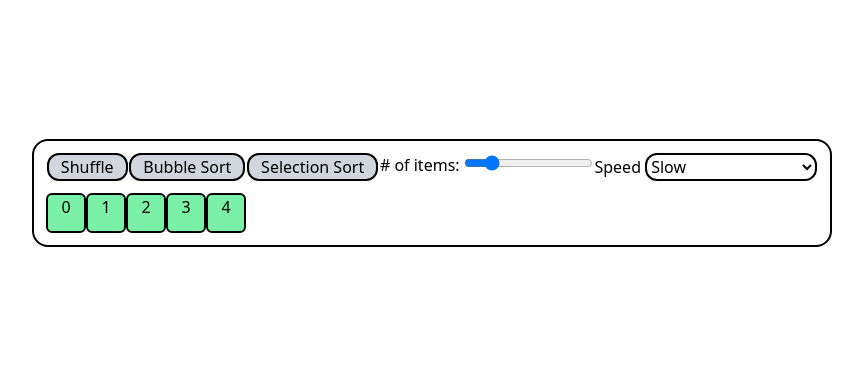
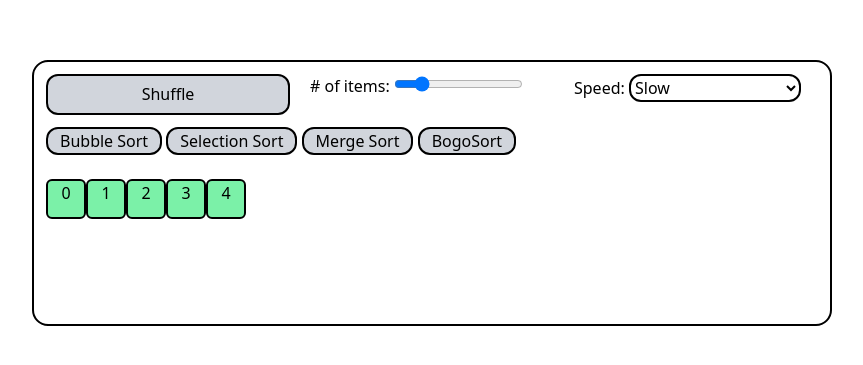
Before and after one commit to CaseyMasonek/sorting-algs, a SvelteKit app: page / in a window 1280 px wide. Shown: the part 207-572 px from the top of the page, without its empty margins (208-1071 px from the left). Built offline with nearby package versions, Linux system fonts and the light colour scheme.

Commit message:
Add merge sort and bogo sort

```diff
--- a/src/routes/+page.svelte
+++ b/src/routes/+page.svelte
@@ -6,6 +6,8 @@
 	let size = $state(5);
 	let items = $state(genList(5));
 	let delay = $state(1000);
+
+	type Item = { value: number; selected: boolean; special: boolean };
 
 	/**
 	 * Generate an empty list with n items to be sorted
@@ -26,6 +28,28 @@
 	$effect(() => {
 		changeSize(size);
 	});
+
+	async function bogoSort() {
+		shuffle()
+
+		await sleep(delay)
+
+		let shouldBogosort = false
+
+		for (const item of items.slice(0,-1)) {
+			const idx = items.indexOf(item)
+			const nextItem = items[idx + 1]
+
+			if (item.value > nextItem.value) {
+				shouldBogosort = true
+				break
+			}
+		}
+
+		if (shouldBogosort) {
+			bogoSort()
+		}
+	}
 
 	/**
 	 * Randomize the order of the list
@@ -74,7 +98,7 @@
 		}
 	}
 
-	function splitArray(arrays: any[][]) {
+	function splitArray(arrays: Item[][]) {
 		let newArrays = [];
 
 		for (const arr of arrays) {
@@ -92,90 +116,195 @@
 		return newArrays;
 	}
 
-	async function quickSort() {
-		let itemsArray = [items];
+	let mergeSortArrays = $state([]);
+	$inspect(mergeSortArrays);
 
-		let sorted = false;
+	async function mergeSort(array: Item[]): Promise<Item[]> {
+		if (array.length <= 1) return array;
 
-		while (!sorted) {
-			sorted = true;
-
-			for (let arr of itemsArray) {
-				let pivot = arr[0];
-				pivot.special = true;
-
-				if (arr.length > 1) sorted = false;
-
-				console.log('pivot:', $state.snapshot(pivot));
-
-				for (let item of arr) {
-					console.log('comparing:', $state.snapshot(pivot), $state.snapshot(item));
-					if (item == pivot) continue;
-
-					item.selected = true;
+		const midpoint = Math.floor(array.length / 2);
+		const left = array.slice(0, midpoint);
+		const right = array.slice(midpoint);
 
 		await sleep(delay);
 
-					if (item.value < pivot.value) {
-						console.log('swap!');
+		console.log('lengths?', left.length, right.length);
 
-						const itemIdx = arr.indexOf(item);
-						const insertIdx = arr.indexOf(pivot);
+		const sortedLeft = await mergeSort(left);
+		const sortedRight = await mergeSort(right);
 
-						arr.splice(itemIdx, 1);
-						arr.splice(insertIdx, 0, item);
+		console.log('lengths!', left.length, right.length);
 
-						items = itemsArray.flatMap((m) => m);
+		mergeSortArrays.splice(0, 1);
+		return await merge(sortedLeft, sortedRight);
+	}
+
+	let leftState = $state<Item[]>([]);
+	let rightState = $state<Item[]>([]);
+	let result = $state<Item[]>([]);
+
+	async function merge(left: Item[], right: Item[]) {
+		result = [];
+
+		leftState = left;
+		rightState = right;
+
+		while (left.length > 0 && right.length > 0) {
+			console.log('now we have left:', left.length, 'and right:', right.length);
+			console.log('comparing', left[0].value, right[0].value);
+
+			left[0].selected = true;
+			right[0].selected = true;
 
 			await sleep(delay);
-					} else console.log('dont swap');
 
-					item.selected = false;
+			left[0].selected = false;
+			right[0].selected = false;
+
+			if (left[0].value < right[0].value) {
+				result.push(left[0]);
+				left.splice(0, 1);
+			} else {
+				result.push(right[0]);
+				right.splice(0, 1);
+			}
 		}
 
-				pivot.special = false;
+		while (left.length > 0) {
+			await sleep(delay)
+			result.push(left[0]);
+			left.splice(0, 1);
+		}
+		while (right.length > 0) {
+			await sleep(delay)
+			result.push(right[0]);
+			right.splice(0, 1);
 		}
 
-			itemsArray = splitArray(itemsArray);
+		await sleep(delay)
 
-			console.log($state.snapshot(itemsArray));
+		return result;
 	}
+
+	async function runMergeSort() {
+		items = await mergeSort(items)
+		result = []
+	}
+
+	async function quickSort(array: Item[]) {
+		if (array.length < 2) {
+			return;
+		}
+
+		const pivot = array[getMedian(array)];
+		pivot.special = true;
+
+		for (const item of array) {
+			if (item == pivot) continue;
+
+			if (item.value < pivot.value) {
+				array.splice(array.indexOf(item), 1);
+				array.splice(0, 0, item);
+			}
+		}
+
+		const newArrays = [array.slice(0, array.indexOf(pivot)), array.slice(array.indexOf(pivot))];
+
+		console.log(newArrays);
+
+		for (const arr of newArrays) {
+			quickSort(arr);
+		}
+	}
+
+	// async function quickSort() {
+	// 	let itemsArray = [items];
+
+	// 	let sorted = false;
+
+	// 	while (!sorted) {
+	// 		sorted = true;
+
+	// 		for (let arr of itemsArray) {
+	// 			let pivot = arr[0];
+	// 			pivot.special = true;
+
+	// 			if (arr.length > 1) sorted = false;
+
+	// 			console.log('pivot:', $state.snapshot(pivot));
+
+	// 			for (let item of arr) {
+	// 				console.log('comparing:', $state.snapshot(pivot), $state.snapshot(item));
+	// 				if (item == pivot) continue;
+
+	// 				item.selected = true;
+
+	// 				await sleep(delay);
+
+	// 				if (item.value < pivot.value) {
+	// 					console.log('swap!');
+
+	// 					const itemIdx = arr.indexOf(item);
+	// 					const insertIdx = arr.indexOf(pivot);
+
+	// 					arr.splice(itemIdx, 1);
+	// 					arr.splice(insertIdx, 0, item);
+
+	// 					items = itemsArray.flatMap((m) => m);
+
+	// 					await sleep(delay);
+	// 				} else console.log('dont swap');
+
+	// 				item.selected = false;
+	// 			}
+
+	// 			pivot.special = false;
+	// 		}
+
+	// 		itemsArray = splitArray(itemsArray);
+
+	// 		console.log($state.snapshot(itemsArray));
+	// 	}
+	// }
+
+	function getMedian(array: { value: number }[]) {
+		return array.map((i) => i.value).reduce((acc, i) => (acc += 1)) / array.length;
 	}
 
 	async function selectionSort() {
 		for (const item of items) {
-            const idx = items.indexOf(item)
-            const pool = items.slice(idx)
+			const idx = items.indexOf(item);
+			const pool = items.slice(idx);
 
-            let min = pool[0];
-            min.special = true
+			let min = pool[1];
+			min.special = true;
 			for (const i of pool) {
-                i.selected = true
-                await sleep(delay)
+				i.selected = true;
+				await sleep(delay);
 				if (i.value < min.value) {
-                    i.selected = false
-                    i.special = true
+					i.selected = false;
+					i.special = true;
 
-                    min.special = false
+					min.special = false;
 
-                    await sleep(delay)
+					await sleep(delay);
 
-                    min = i
+					min = i;
 				}
 
-                i.selected = false
+				i.selected = false;
 			}
 
-            const removed = items.splice(items.indexOf(min),1)
-            min.special = false
-            items.splice(idx,0,removed[0])
+			const removed = items.splice(items.indexOf(min), 1);
+			min.special = false;
+			items.splice(idx, 0, removed[0]);
 		}
 	}
 </script>
 
 <div class="flex h-screen w-full flex-row items-center justify-center">
-	<div class="grid w-200 gap-y-3 rounded-2xl border-2 p-3">
-		<div class="flex w-full flex-row justify-around">
+	<div class="grid h-1/3 w-200 gap-y-3 rounded-2xl border-2 p-3">
+		<div class="grid w-full grid-cols-3 gap-x-5">
 			<button
 				class="rounded-xl border-2 bg-gray-300 px-3 hover:bg-gray-200 active:bg-gray-100"
 				onclick={shuffle}
@@ -183,6 +312,25 @@
 				Shuffle
 			</button>
 
+			<div>
+				<label for="numItems"># of items: </label>
+				<input id="numItems" type="range" min="2" max="19" defaultValue="5" bind:value={size} />
+			</div>
+
+			<div>
+				<label for="speed">Speed: </label>
+
+				<select class="rounded-xl border-2" bind:value={delay}>
+					<option value={1000}> Slow </option>
+					<option value={300}> Medium </option>
+					<option value={100}> Fast </option>
+					<option value={25}> Very fast </option>
+					<option value={1}>Pretty much instant</option>
+				</select>
+			</div>
+		</div>
+
+		<div>
 			<button
 				class="rounded-xl border-2 bg-gray-300 px-3 hover:bg-gray-200 active:bg-gray-100"
 				onclick={bubbleSort}
@@ -197,24 +345,22 @@
 				Selection Sort
 			</button>
 
-			<div>
-				<label for="numItems"># of items: </label>
-				<input id="numItems" type="range" min="2" max="19" defaultValue="5" bind:value={size} />
+			<button
+				class="rounded-xl border-2 bg-gray-300 px-3 hover:bg-gray-200 active:bg-gray-100"
+				onclick={runMergeSort}
+			>
+				Merge Sort
+			</button>
+
+			<button
+				class="rounded-xl border-2 bg-gray-300 px-3 hover:bg-gray-200 active:bg-gray-100"
+				onclick={bogoSort}
+			>
+				BogoSort
+			</button>
 		</div>
 
-			<div>
-				<label for="speed">Speed </label>
-
-				<select class="rounded-xl border-2" bind:value={delay}>
-					<option value={1000}> Slow </option>
-					<option value={300}> Medium </option>
-					<option value={100}> Fast </option>
-					<option value={25}> Very fast </option>
-					<option value={1}>Pretty much instant</option>
-				</select>
-			</div>
-		</div>
-
+		<div class="grid grid-rows-3">
 			<div class="flex w-full flex-row">
 				{#each items as item (item.value)}
 					<div animate:flip={{ duration: delay }}>
@@ -222,5 +368,30 @@
 					</div>
 				{/each}
 			</div>
+
+			<div class="grid w-full grid-cols-2">
+				<div class="flex w-full flex-row">
+					{#each leftState as item (item.value)}
+						<div>
+							<Item order={items} {...item} />
+						</div>
+					{/each}
+				</div>
+				<div class="flex w-full flex-row">
+					{#each rightState as item (item.value)}
+						<div>
+							<Item order={items} {...item} />
+						</div>
+					{/each}
 				</div>
 			</div>
+			<div class="flex w-full flex-row">
+				{#each result as item (item.value)}
+					<div>
+						<Item order={items} {...item} />
+					</div>
+				{/each}
+			</div>
+		</div>
+	</div>
+</div>
```
Lines whose indentation alone changed are shown as unchanged.
